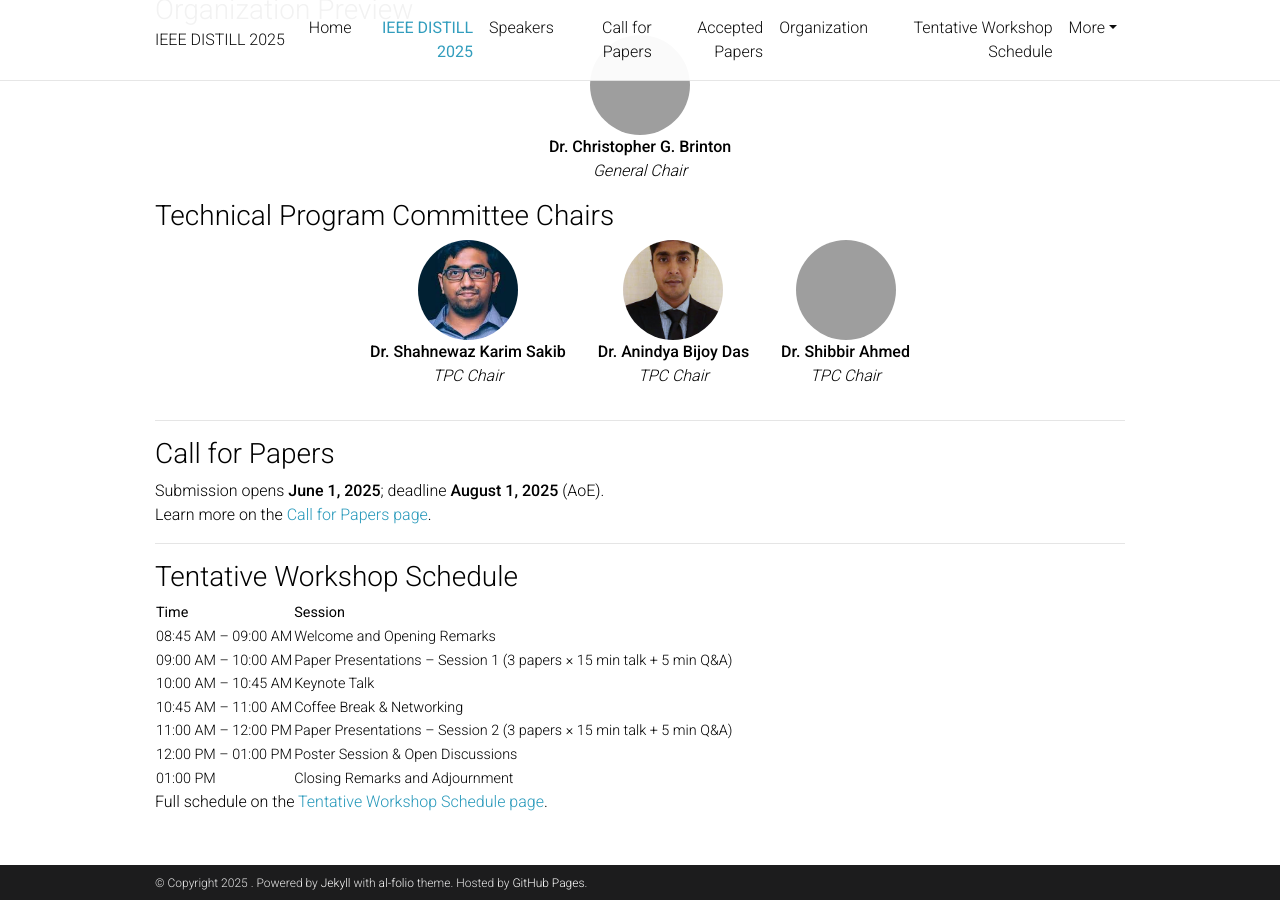
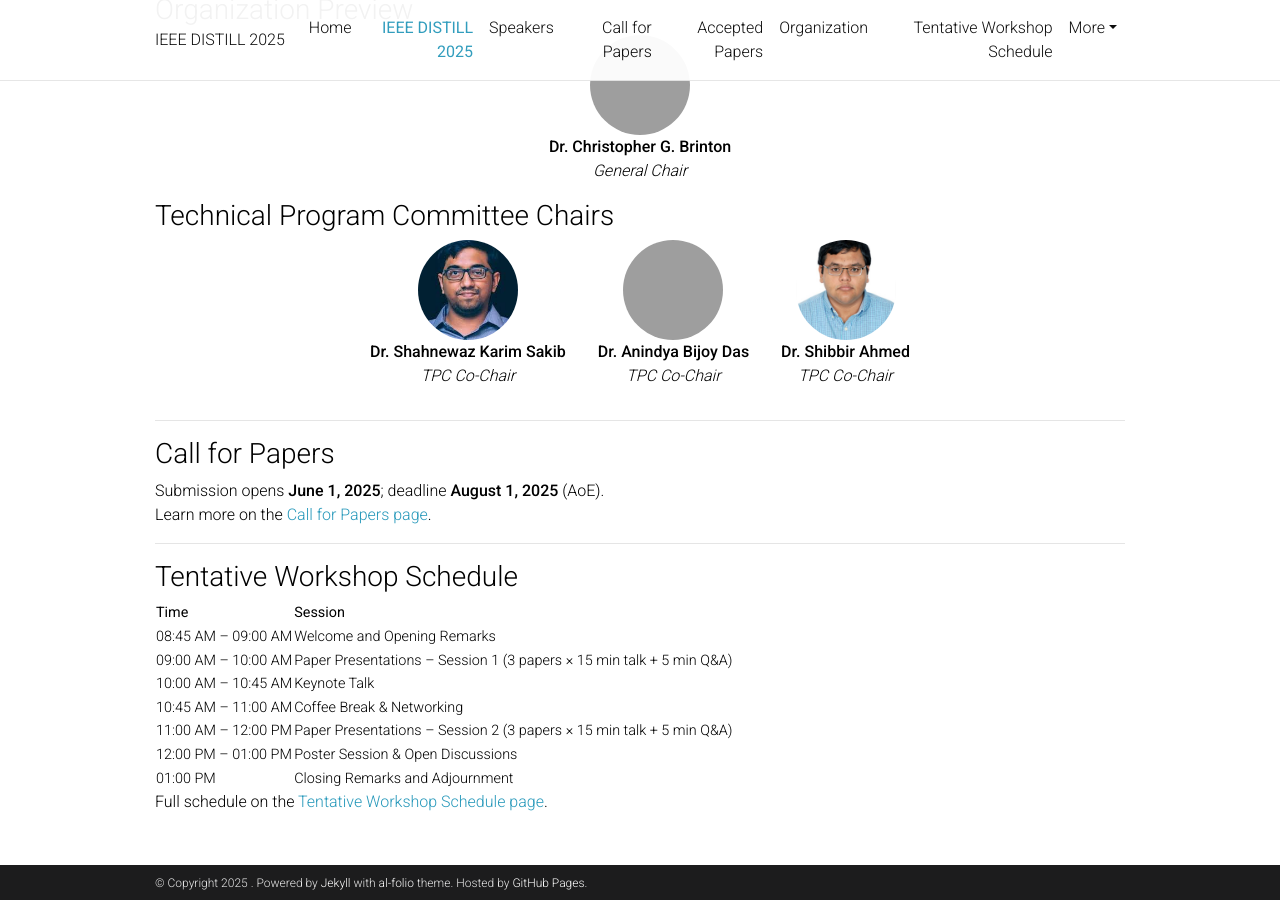
Before and after one commit to ieeedistill/ieeedistill.github.io, a Jekyll site: the page built from _pages/home.md, in a window 1280 px wide and 900 px high, scrolled down 1196 px, cut to the strip 0-900 px from the top of the window. Built offline with Jekyll 4.4.1, drawn with Linux system fonts in a browser that asks for light colours; comment, search, counter and statistics services are not loaded; a style sheet for code colours, icons or effects is not loaded; grey boxes are pictures that could not be loaded.

Commit message:
Update home.md

```diff
--- a/_pages/home.md
+++ b/_pages/home.md
@@ -70,23 +70,23 @@ Authors may choose to submit either **full-length (long up to 8 pages)** or shor
       alt="Dr. Shahnewaz Karim Sakib"
       style="width:100px; height:100px; object-fit:cover; border-radius:50%;"
     /><br>
-    <strong>Dr. Shahnewaz Karim Sakib</strong><br><em>TPC Chair</em>
+    <strong>Dr. Shahnewaz Karim Sakib</strong><br><em>TPC Co-Chair</em>
   </div>
   <div style="text-align:center;">
     <img
-      src="{{ '/assets/img/anindya.jpg' | relative_url }}"
+      src="{{ '/assets/img/anindya2.png' | relative_url }}"
       alt="Dr. Anindya Bijoy Das"
       style="width:100px; height:100px; object-fit:cover; border-radius:50%;"
     /><br>
-    <strong>Dr. Anindya Bijoy Das</strong><br><em>TPC Chair</em>
+    <strong>Dr. Anindya Bijoy Das</strong><br><em>TPC Co-Chair</em>
   </div>
   <div style="text-align:center;">
     <img
-      src="{{ '/assets/img/shibbir.jpg' | relative_url }}"
+      src="{{ '/assets/img/shibbirahmed.jpg' | relative_url }}"
       alt="Dr. Shibbir Ahmed"
       style="width:100px; height:100px; object-fit:cover; border-radius:50%;"
     /><br>
-    <strong>Dr. Shibbir Ahmed</strong><br><em>TPC Chair</em>
+    <strong>Dr. Shibbir Ahmed</strong><br><em>TPC Co-Chair</em>
   </div>
 </div>
 
```
